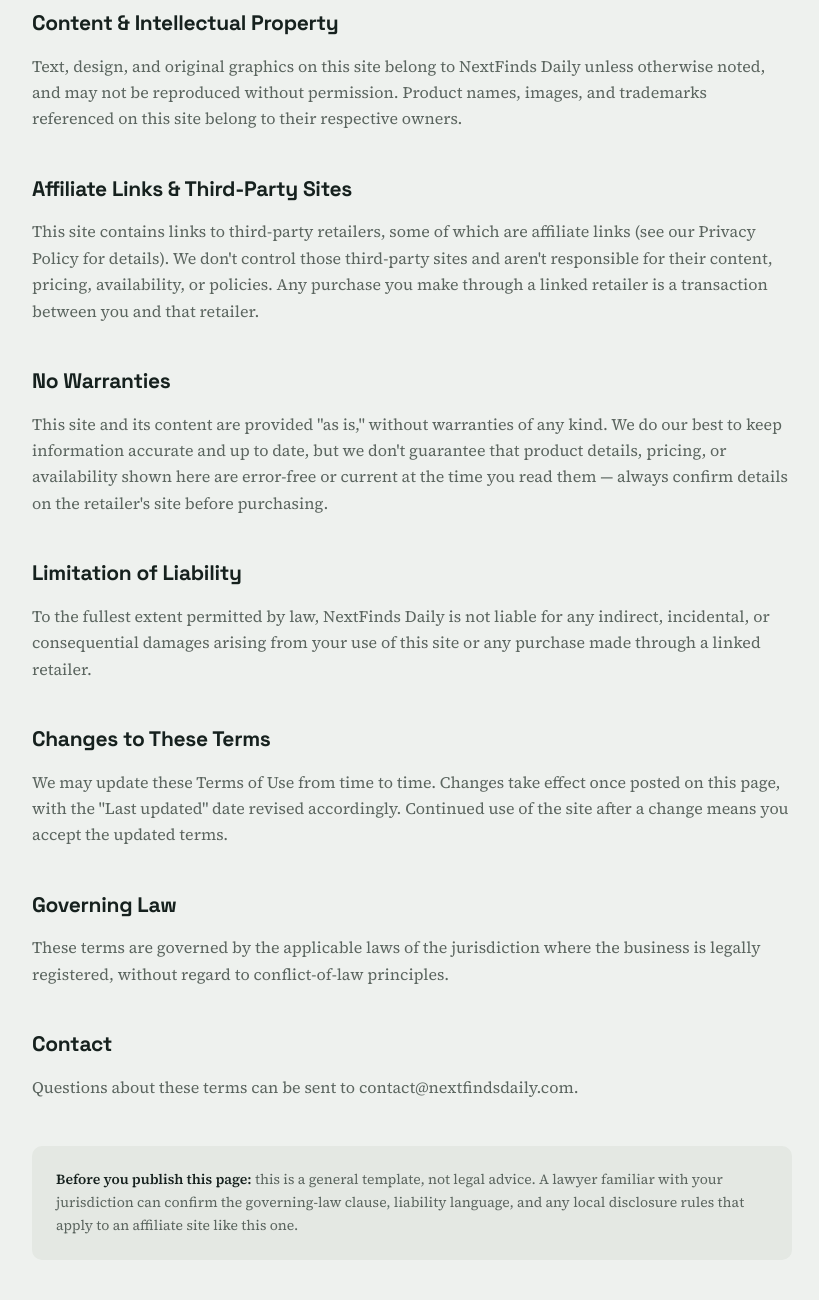
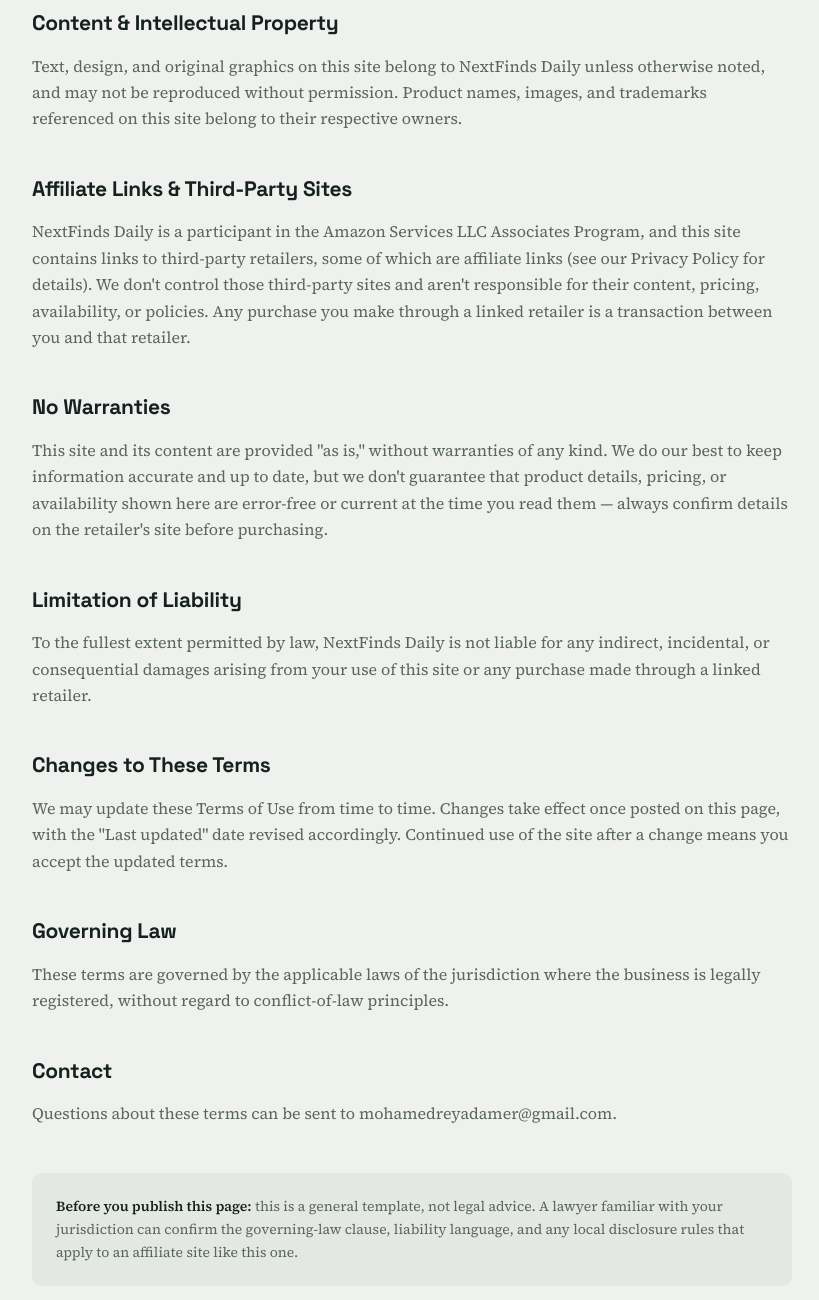
Before and after one commit to MuhamedRyad/nextfinds, a plain HTML site: page terms.html in a window 1280 px wide. Shown: the part 588-1888 px from the top of the page, without its empty margins (228-1047 px from the left). Drawn offline with Linux system fonts and the light colour scheme.

Commit message:
Update terms.html

```diff
--- a/terms.html
+++ b/terms.html
@@ -88,9 +88,10 @@
 
                     <h2>Affiliate Links &amp; Third-Party Sites</h2>
                     <p>
-                        This site contains links to third-party retailers, some of
-                        which are affiliate links (see our
-                        <a href="privacy.html">Privacy Policy</a> for details). We
+                        NextFinds Daily is a participant in the Amazon Services LLC
+                        Associates Program, and this site contains links to
+                        third-party retailers, some of which are affiliate links (see
+                        our <a href="privacy.html">Privacy Policy</a> for details). We
                         don't control those third-party sites and aren't responsible
                         for their content, pricing, availability, or policies. Any
                         purchase you make through a linked retailer is a transaction
@@ -134,7 +135,7 @@
                     <p>
                         Questions about these terms can be sent to
                         <!-- CHANGE EMAIL HERE -->
-                        <a href="mailto:mohamedreyadamer@gmail.com">contact@nextfindsdaily.com</a>.
+                        <a href="mailto:mohamedreyadamer@gmail.com">mohamedreyadamer@gmail.com</a>.
                     </p>
 
                     <div class="legal-note">
```
